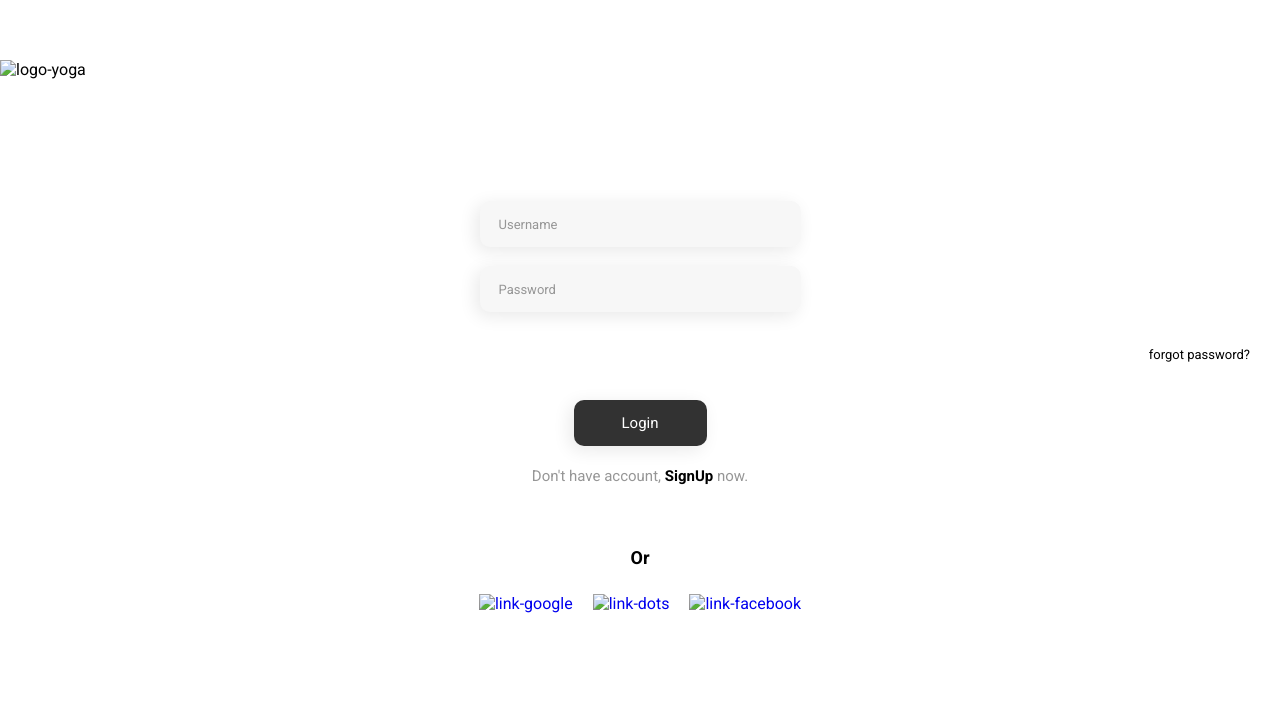
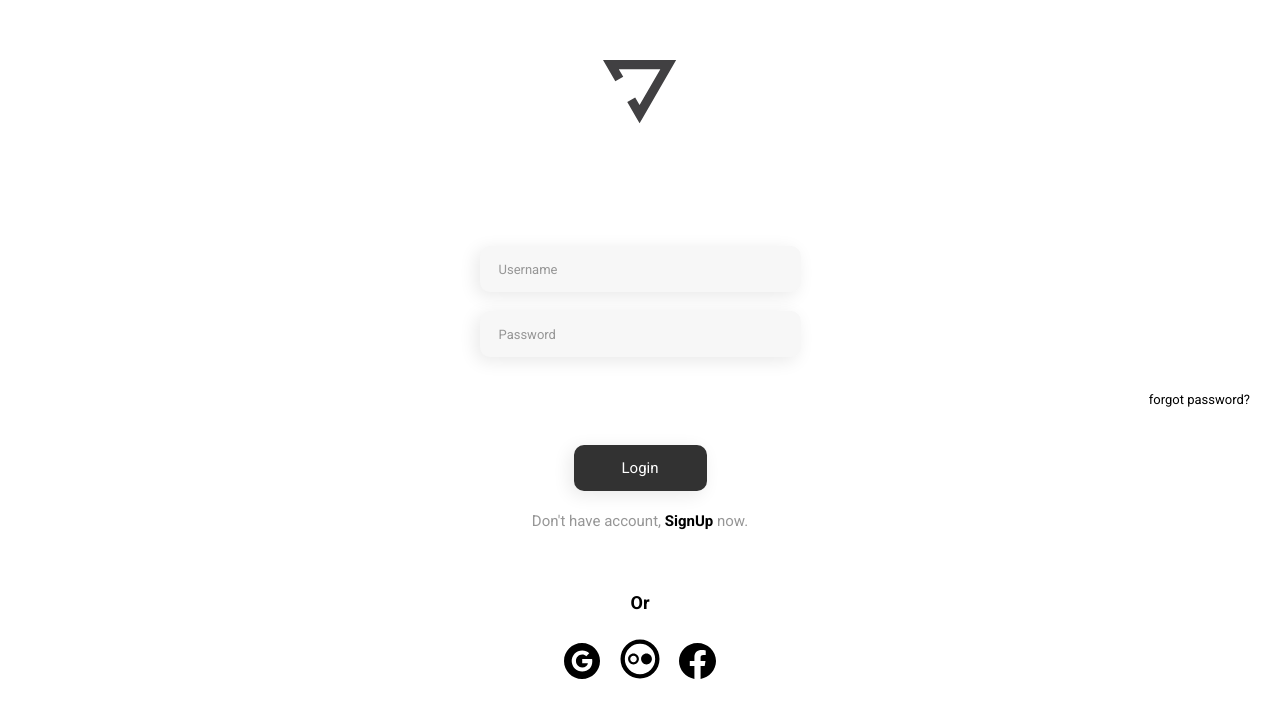
Before and after one commit to GomesB07/Project1-CSS-layout, a plain HTML site: page index.html in a window 1280 px wide. Shown: the part 135-852 px from the top of the page. Before the commit the page ends 828 px from the top, so only its background shows below. Drawn offline with Linux system fonts and the light colour scheme.

Commit message:
Correction in project images

```diff
--- a/index.html
+++ b/index.html
@@ -14,7 +14,7 @@
 
 <body>
     <div>
-        <img class="img-yoga" src="./Project 1 Figma Assets/Logo.svg" alt="logo-yoga">
+        <img class="img-yoga" src="./imgpjt1/Logo.svg" alt="logo-yoga">
         <input class="input-email" type="email" placeholder="Username">
         <input class="input-password" type="password" placeholder="Password">
         <a class="link-forgot">forgot password?</a>
@@ -23,13 +23,13 @@
         <p>Or</p>
         <div class="social-links">
             <a href="https://google.com.br">
-                <img class="social-link" src="./Project 1 Figma Assets/Google.svg" alt="link-google">
+                <img class="social-link" src="./imgpjt1/Google.svg" alt="link-google">
             </a>
             <a href="https://rodolfomori.com" class="img-link">
-                <img class="social-link" src="./Project 1 Figma Assets/Dots.svg" alt="link-dots">
+                <img class="social-link" src="./imgpjt1/Dots.svg" alt="link-dots">
             </a>
             <a href="https://facebook.com">
-                <img class="social-link" src="./Project 1 Figma Assets/Facebook.svg" alt="link-facebook">
+                <img class="social-link" src="./imgpjt1/Facebook.svg" alt="link-facebook">
             </a>
         </div>
     </div>
```
Also changed, not shown: image-completed-project/ImageREADMEProject.jpg (deleted), imgpjt1/Dots.svg (renamed from Project 1º Assets/Dots.svg), imgpjt1/Facebook.svg (renamed from Project 1º Assets/Facebook.svg), imgpjt1/Google.svg (renamed from Project 1º Assets/Google.svg), imgpjt1/Logo.svg (renamed from Project 1º Assets/Logo.svg).
